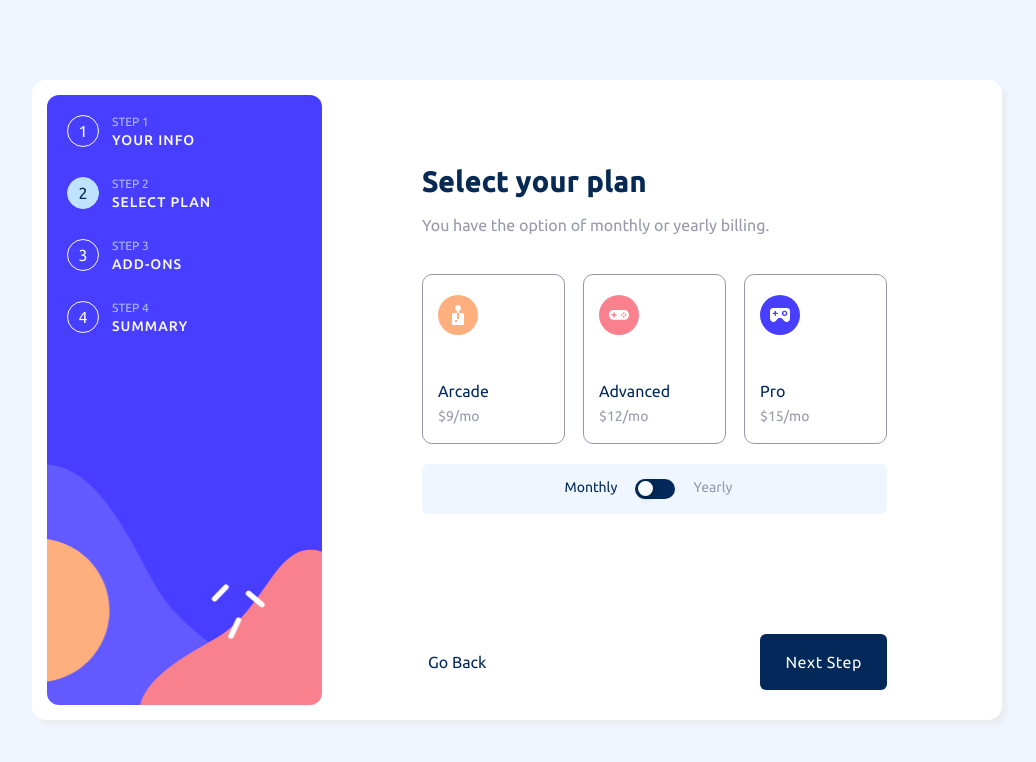
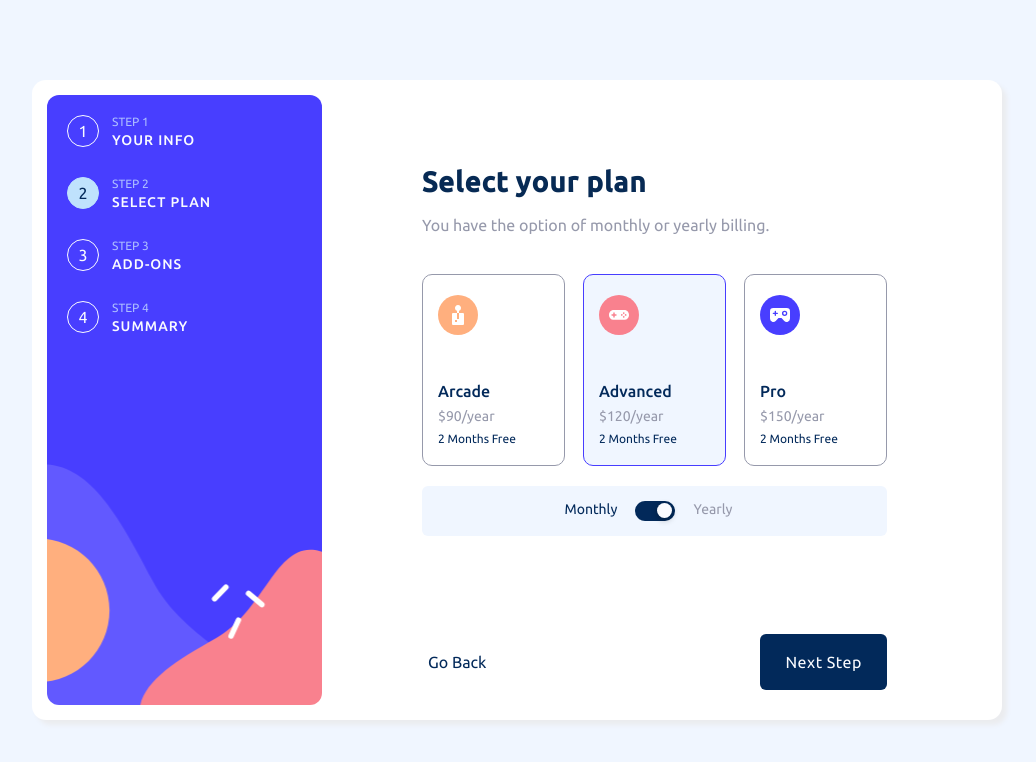
Before and after one commit to SanguineView/fem-msf, a React (Create React App) app: page / in a window 1280 px wide. Both pictures are taken after a click on the button "Next Step". Shown: the top 762 px of the page, without its empty margins (123-1159 px from the left). Built offline with nearby package versions, Linux system fonts and the light colour scheme.

Commit message:
tres logic fin

```diff
--- a/src/App.js
+++ b/src/App.js
@@ -5,7 +5,17 @@ import Steps from './Steps';
 import Details from './Details'
 
 function App() {
-  const [plan, setPlan] = useState({payYearly:false})
+  const [plan, setPlan] = useState(
+    {
+      name:'',
+      email:'',
+      phone:'',
+      payYearly:true,
+      level:2,
+      addona: false,
+      addonb: false,
+      addonc: false,
+    })
   const [step, setStep] = useState(1)
   const increseStep = () => {
     setStep(s => s + 1)
@@ -23,17 +33,54 @@ function App() {
     })
   }
 
-  const handlePlanChange = () => {
+  const handleLevelChange = (e) => {
     setPlan((plan) => {
       return {
-        ...plan
+        ...plan,
+        level:e.target.value
       }
     })
   }
+
+  const handleAOAChange = () => {
+    setPlan((plan) => {
+      return {...plan,
+      addona:!plan.addona
+      }
+    })
+  }
+
+  const handleAOBChange = () => {
+    setPlan((plan) => {
+      return {...plan,
+      addonb:!plan.addonb
+      }
+    })
+  }
+
+  const handleAOCChange = () => {
+    setPlan((plan) => {
+      return {...plan,
+      addonc:!plan.addonc
+      }
+    })
+  }
+
+  console.log(plan)
   return (
     <div className={s.App}>
         <Steps curStep={step} />
-        <Details curStep={step} onStepIncreseClick={increseStep} onStepDecreseClick={decreseStep} plan={plan} onChangeYearly={handleYearlyChange}/>
+        <Details
+          curStep={step}
+          plan={plan}
+          onStepIncreseClick={increseStep}
+          onStepDecreseClick={decreseStep}
+          onChangeYearly={handleYearlyChange}
+          onChangeLevel={handleLevelChange}
+          onChangeAddOnA={handleAOAChange}
+          onChangeAddOnB={handleAOBChange}
+          onChangeAddOnC={handleAOCChange}
+        />
     </div>
   );
 }
--- a/src/Details.js
+++ b/src/Details.js
@@ -1,16 +1,13 @@
-import { useState } from 'react'
-
 import s from './Details.module.css'
 
 const Details = (props) => {
-    const [details, setDetails] = useState([])
 
     return (
         <>
             <div className={s.DetailsContainer}>
                 { props.curStep === 1 && <DetailPanelOne plan={props.plan}/> }
-                { props.curStep === 2 && <DetailPanelTwo plan={props.plan} onChangeYearly={props.onChangeYearly}/> }
-                { props.curStep === 3 && <DetailPanelThree plan={props.plan} /> }
+                { props.curStep === 2 && <DetailPanelTwo plan={props.plan} onChangeYearly={props.onChangeYearly} onChangeLevel={props.onChangeLevel}/> }
+                { props.curStep === 3 && <DetailPanelThree plan={props.plan} onChangeAddOnA={props.onChangeAddOnA} onChangeAddOnB={props.onChangeAddOnB} onChangeAddOnC={props.onChangeAddOnC} /> }
                 { props.curStep === 4 && <DetailPanelFour plan={props.plan} /> }
                 <div className={s.DetailsButtons}>
                     { props.curStep > 1 && <button className={s.prevButton} onClick={props.onStepDecreseClick}>Go Back</button> }
@@ -45,34 +42,34 @@ const DetailPanelTwo = (props) => {
             <h2 className={s.DetailsHeading}>Select your plan</h2>
             <p className={s.DetailsCopy}>You have the option of monthly or yearly billing.</p>
             <div className={s.DetailsPlanOptions}>
-                <label className={s.DetailsPlanCheckboxLabel}>
-                    <input type="radio" className={s.DetailsPlanCheckbox} name='planSelection' value='1'/>
+                <label className={s.DetailsPlanCheckboxLabel} aria-label='Arcade'>
+                    <input type="radio" className={s.DetailsPlanCheckbox} value='1' checked={parseInt(props.plan.level) === 1} onChange={props.onChangeLevel} />
                     <div className={s.DetailsPlanSelect}>
                         <img className={s.DetailsPlanIcon} src='./assets/images/icon-arcade.svg' alt='Arcade' />
                         <p className={s.DetailsPlanLabel}>Arcade</p>
-                        <p className={s.DetailsPlanPrice}>{props.plan.payYearly ? '$90' : '$9'}/mo</p>
+                        {props.plan.payYearly ? <><p className={s.DetailsPlanPrice}>$90/year</p><p className={s.DetailsPlanPriceNote}>2 Months Free</p></> : <p className={s.DetailsPlanPrice}>$9/mo</p>}
                     </div>
                 </label>
-                <label className={s.DetailsPlanCheckboxLabel}>
-                    <input type="radio" className={s.DetailsPlanCheckbox} name='planSelection' value='2'/>
+                <label className={s.DetailsPlanCheckboxLabel} aria-label='Advanced'>
+                    <input type="radio" className={s.DetailsPlanCheckbox} value='2' checked={parseInt(props.plan.level) === 2} onChange={props.onChangeLevel}/>
                     <div className={s.DetailsPlanSelect}>
                         <img className={s.DetailsPlanIcon} src='./assets/images/icon-advanced.svg' alt='Advanced' />
                         <p className={s.DetailsPlanLabel}>Advanced</p>
-                        <p className={s.DetailsPlanPrice}>{props.plan.payYearly ? '$120' : '$12'}/mo</p>
+                        {props.plan.payYearly ? <><p className={s.DetailsPlanPrice}>$120/year</p><p className={s.DetailsPlanPriceNote}>2 Months Free</p></> : <p className={s.DetailsPlanPrice}>$12/mo</p>}
                     </div>
                 </label>
-                <label className={s.DetailsPlanCheckboxLabel}>
-                    <input type="radio" className={s.DetailsPlanCheckbox} name='planSelection' value='3'/>
+                <label className={s.DetailsPlanCheckboxLabel} aria-label='Pro'>
+                    <input type="radio" className={s.DetailsPlanCheckbox} value='3' checked={parseInt(props.plan.level) === 3} onChange={props.onChangeLevel}/>
                     <div className={s.DetailsPlanSelect}>
                         <img className={s.DetailsPlanIcon} src='./assets/images/icon-pro.svg' alt='Pro' />
                         <p className={s.DetailsPlanLabel}>Pro</p>
-                        <p className={s.DetailsPlanPrice}>{props.plan.payYearly ? '$150' : '$15'}/mo</p>
+                        {props.plan.payYearly ? <><p className={s.DetailsPlanPrice}>$150/year</p><p className={s.DetailsPlanPriceNote}>2 Months Free</p></> : <p className={s.DetailsPlanPrice}>$15/mo</p>}
                     </div>
                 </label>
             </div>
             <div className={s.toggleWrapper}>
                 <input type="checkbox" className={s.dn} id="dn" onChange={props.onChangeYearly} checked={props.plan.payYearly}/>
-                <label htmlFor="dn" className={s.toggle}>
+                <label htmlFor="dn" className={s.toggle} aria-label='Yearly'>
                     <span className={s.toggle__handler}></span>
                 </label>
             </div>
@@ -80,11 +77,47 @@ const DetailPanelTwo = (props) => {
     )
 }
 
-const DetailPanelThree = () => {
+const DetailPanelThree = (props) => {
     return (
         <>
             <h2 className={s.DetailsHeading}>Pick add-ons</h2>
             <p className={s.DetailsCopy}>Add-ons help enhance your gaming experience.</p>
+            <div className={s.DetailsAddsOption}>
+                <label className={s.DetailsAddsLabel} aria-label='Online Service'>
+                    <input type="checkbox" className={s.DetailsAddsCheckbox} name='addOnnSelection' value='addona' checked={props.plan.addona} onChange={props.onChangeAddOnA} />
+                </label>
+                <div className={s.DetailsAddsSelect}>
+                        <p className={s.DetailsAddsLabel}>Online service</p>
+                        <p className={s.DetailsAddsInfo}>Access to multiplayer games</p>
+                </div>
+                <p className={s.DetailsAddsPrice}>+$1/mo</p>
+            </div>
+
+
+            <div className={s.DetailsAddsOption}>
+                <label className={s.DetailsAddsLabel} aria-label='Online Service'>
+                    <input type="checkbox" className={s.DetailsAddsCheckbox} name='addOnnSelection' value='addonb' checked={props.plan.addonb} onChange={props.onChangeAddOnB} />
+                </label>
+                <div className={s.DetailsAddsSelect}>
+                        <p className={s.DetailsAddsLabel}>Larger storage</p>
+                        <p className={s.DetailsAddsInfo}>Extra 1TB of cloud save</p>
+                </div>
+                <p className={s.DetailsAddsPrice}>+$2/mo</p>
+            </div>
+
+
+            <div className={s.DetailsAddsOption}>
+                <label className={s.DetailsAddsLabel} aria-label='Customizable Profile'>
+                    <input type="checkbox" className={s.DetailsAddsCheckbox} name='addOnnSelection' value='addonc' checked={props.plan.addonc} onChange={props.onChangeAddOnC} />
+                </label>
+                <div className={s.DetailsAddsSelect}>
+                    <p className={s.DetailsAddsLabel}>Customizable Profile</p>
+                    <p className={s.DetailsAddsInfo}>Custom theme on your profile</p>
+                </div>
+                <p className={s.DetailsAddsPrice}>+$2/mo</p>
+            </div>
+
+
         </>
     )
 }
--- a/src/Details.module.css
+++ b/src/Details.module.css
@@ -76,14 +76,20 @@
     left: -99em;
 }
 
-.DetailsPlanCheckbox:checked + .DetailsPlanSelect {
-    background:hsl(206, 94%, 87%);
-}
-
 .DetailsPlanSelect {
     border: 1px solid hsl(231, 11%, 63%);
     border-radius:10px;
     padding:20px 15px;
+     transition: all 0.3s ease;
+}
+
+.DetailsPlanSelect:hover {
+    border-color: hsl(243, 100%, 62%);
+}
+
+.DetailsPlanCheckbox:checked + .DetailsPlanSelect {
+    border-color: hsl(243, 100%, 62%);
+    background:hsl(217, 100%, 97%);
 }
 
 .DetailsPlanIcon {
@@ -91,7 +97,8 @@
 }
 
 .DetailsPlanLabel,
-.DetailsPlanPrice {
+.DetailsPlanPrice,
+.DetailsPlanPriceNote {
     margin:0;
     line-height:100%;
     font-family: 'ubuntuRegular';
@@ -101,11 +108,18 @@
     margin-bottom:10px;
     color:hsl(213, 96%, 18%);
     font-size:16px;
+    font-family: 'ubuntuMedium';
 }
 
 .DetailsPlanPrice {
     font-size:14px;
+    margin-bottom:10px;
     color:hsl(231, 11%, 63%);
+}
+
+.DetailsPlanPriceNote {
+    font-size:12px;
+    color:hsl(213, 96%, 18%);
 }
 
 .toggleWrapper {
@@ -174,6 +188,14 @@ input:checked + .toggle .toggle__handler {
     transform: translate3d(19px, 0, 0) rotate(0);
 }
 
+/* ADD ON LEVELS */
+
+.DetailsAddsOption {
+    display:grid;
+    grid-template-columns: repeat(3, 1fr);
+    grid-gap:10px;
+}
+
 /* prev / next buttons */
 
 .DetailsButtons {
```
